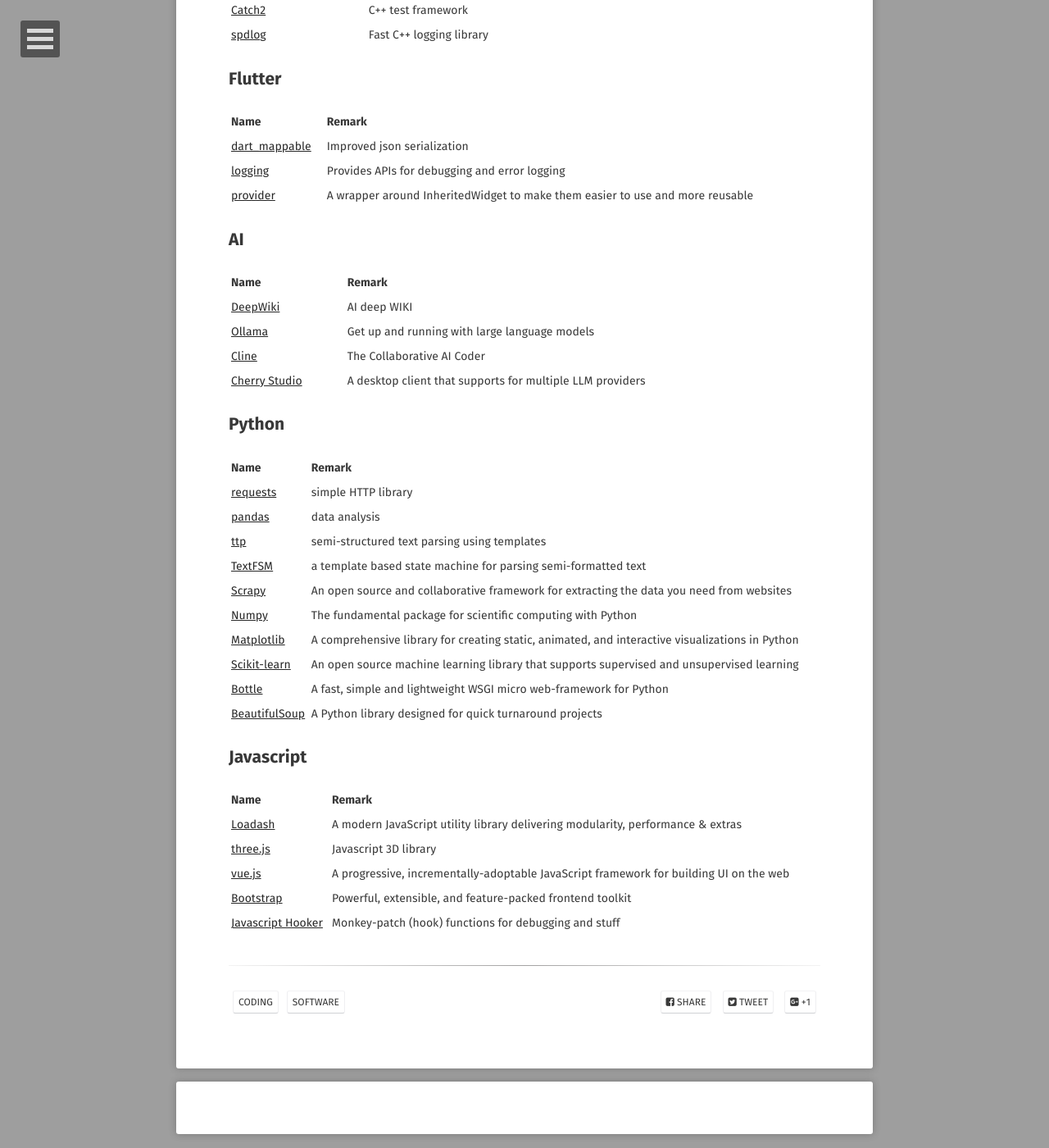
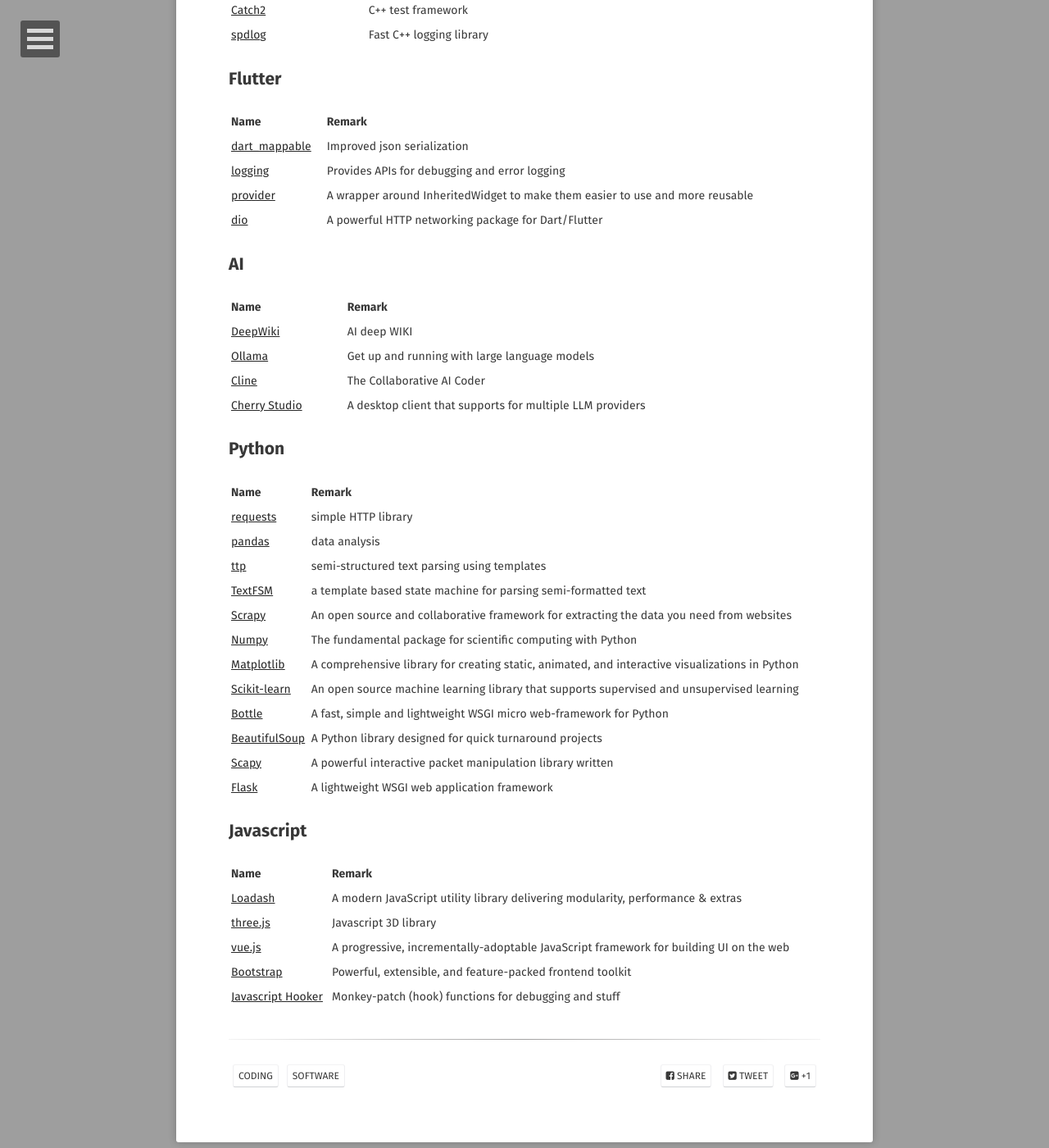
Before and after one commit to o7878x/o7878x.github.io, a Jekyll site: the page built from _posts/2025-01-19-coding-tools.md, in a window 1280 px wide and 1400 px high, scrolled down 489 px. Shown: the whole window at 82% size. Built offline with Jekyll 4.4.1, drawn with Linux system fonts in a browser that asks for light colours; some web fonts are replaced; comment, search, counter and statistics services are not loaded.

Commit message:
feature:add flutter and python libs

```diff
--- a/_posts/2025-01-19-coding-tools.md
+++ b/_posts/2025-01-19-coding-tools.md
@@ -24,6 +24,7 @@
 | [dart_mappable](https://pub.dev/packages/dart_mappable) | Improved json serialization |
 | [logging](https://pub.dev/packages/logging) | Provides APIs for debugging and error logging |
 | [provider](https://pub.dev/packages/provider) | A wrapper around InheritedWidget to make them easier to use and more reusable |
+| [dio](https://pub.dev/packages/dio) | A powerful HTTP networking package for Dart/Flutter |
 
 ## AI
 
@@ -48,6 +49,8 @@
 | [Scikit-learn](https://scikit-learn.org/s) | An open source machine learning library that supports supervised and unsupervised learning |
 | [Bottle](https://bottlepy.org/) | A fast, simple and lightweight WSGI micro web-framework for Python |
 | [BeautifulSoup](https://www.crummy.com/software/BeautifulSoup/) | A Python library designed for quick turnaround projects |
+| [Scapy](https://scapy.net/) | A powerful interactive packet manipulation library written |
+| [Flask](https://flask.palletsprojects.com/en/stable/) | A lightweight WSGI web application framework |
 
 ## Javascript
 
```
